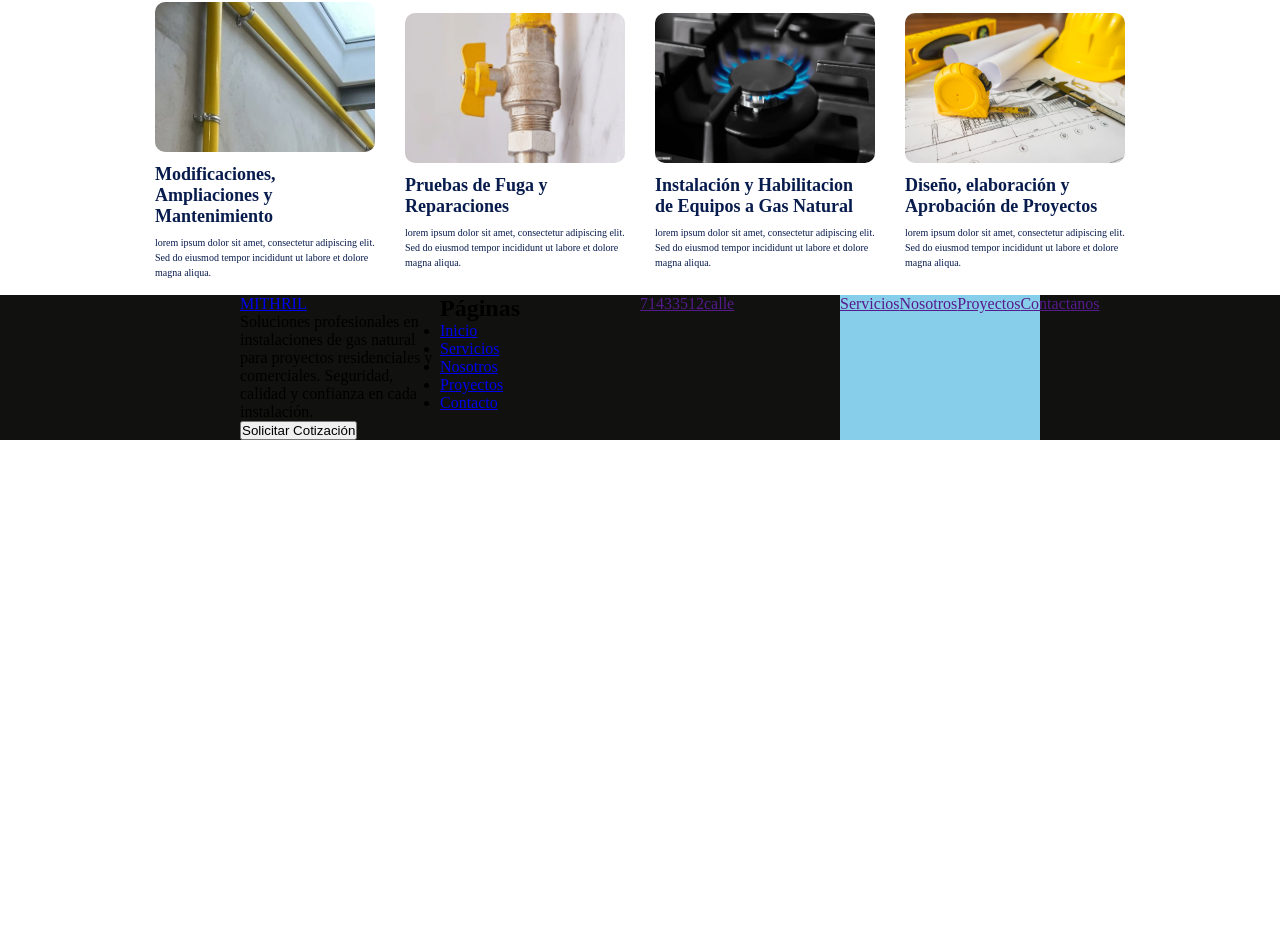
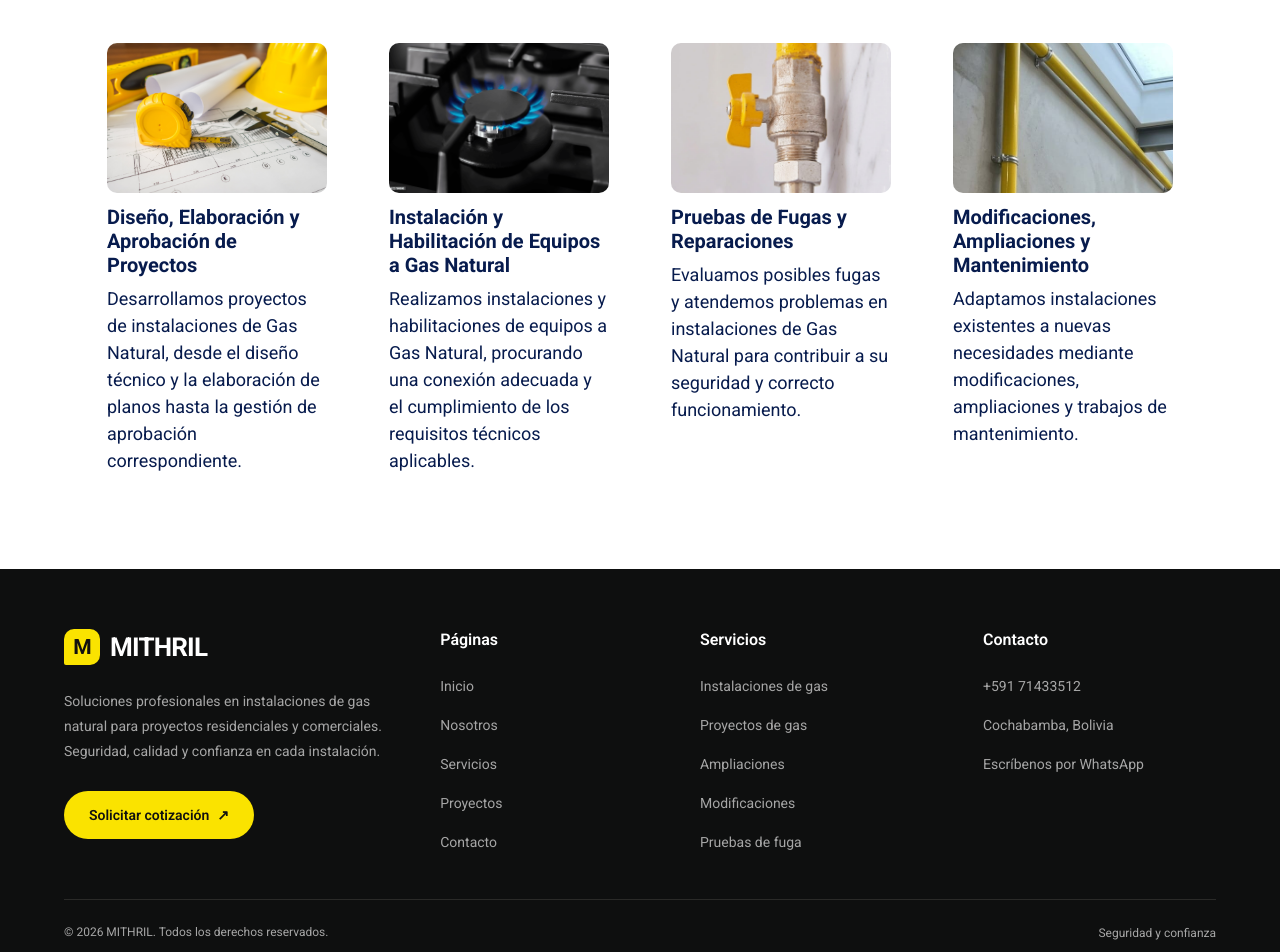
Before and after one commit to Agl-David/website-mithril, a React (Vite) app: page /servicios in a window 1280 px wide. Shown: the part 790-1742 px from the top of the page. Before the commit the page ends 1230 px from the top, so only its background shows below. Built offline with nearby package versions, Linux system fonts and the light colour scheme.

Commit message:
componente footer V1.0.4

```diff
--- a/src/components/CardServicios/CardServicios.css
+++ b/src/components/CardServicios/CardServicios.css
@@ -29,7 +29,7 @@
 .servicios__contenedor-card h2 {
   margin: 12px 0 8px;
 
-  font-size: 18px;
+  font-size: 20px;
   font-weight: 700;
 
   color: #071b4d;
@@ -40,7 +40,7 @@
 .servicios__contenedor-card p {
   margin: 0;
 
-  font-size: 10px;
+  font-size: 18px;
   line-height: 1.5;
 
   color: #071b4d;
--- a/src/components/Footer/Footer.css
+++ b/src/components/Footer/Footer.css
@@ -1,46 +1,256 @@
-.footer{
-    display: flex;
-    flex-direction: column;
-    justify-content:  center;
-    flex-wrap: nowrap;
-    background-color: var(--color-background);
+/* =========================
+   FOOTER
+========================= */
 
-
+.footer {
+  width: 100%;
+  padding: 60px 5% 20px;
+  background-color: var(--color-background-dark);
+  color: var(--color-text);
+  font-family: var(--font-family);
 }
 
-.footer__container{
-    display: flex;
-    flex-direction: row;
-    justify-content: center;
-    flex-wrap: nowrap;
+/* =========================
+   CONTENEDOR PRINCIPAL
+========================= */
 
+.footer__container {
+  display: grid;
+  grid-template-columns: 1.4fr 0.9fr 1fr 1fr;
+  gap: 50px;
+  width: 100%;
+  max-width: 1400px;
+  margin: 0 auto;
+  padding-bottom: 45px;
 }
 
-/* footer - columna 1 */
-.footer__descripcion{
-    width: 200px;
-    height: auto;
+/* =========================
+   COLUMNA 1: DESCRIPCIÓN
+========================= */
+
+.footer__descripcion {
+  display: flex;
+  flex-direction: column;
+  align-items: flex-start;
 }
 
-/* footer - columna 2 */
-.footer__pages{
-    width: 200px;
-    height: auto;
+.footer__logo {
+  display: inline-flex;
+  align-items: center;
+  gap: 10px;
+  margin-bottom: 24px;
+  color: var(--color-text);
+  font-size: 26px;
+  font-weight: 700;
+  letter-spacing: -0.8px;
+  text-decoration: none;
 }
 
-/* footer - columna 3 */
-.footer__columna{
-    width: 200px;
-    height: auto;
-
+.footer__logo-icon {
+  display: flex;
+  align-items: center;
+  justify-content: center;
+  width: 36px;
+  height: 36px;
+  border-radius: 10px 10px 10px 2px;
+  background-color: var(--color-primary);
+  color: var(--color-background);
+  font-size: 21px;
+  font-weight: 700;
 }
 
-/* footer - columna 4 */
-.footer__empresa{
-    width: 200px;
-    height: auto;
-    display: flex;
+.footer__text {
+  max-width: 340px;
+  margin-bottom: 26px;
+  color: var(--color-text-secondary);
+  font-size: 14px;
+  font-weight: 400;
+  line-height: 1.8;
+}
+
+/* Botón de cotización */
+
+.footer__boton {
+  display: inline-flex;
+  align-items: center;
+  justify-content: center;
+  gap: 8px;
+  padding: 15px 24px;
+  border: 1px solid transparent;
+  border-radius: 50px;
+  background-color: var(--color-primary);
+  color: var(--color-background);
+  font-size: 14px;
+  font-weight: 600;
+  text-decoration: none;
+  transition:
+    background-color 0.25s ease,
+    color 0.25s ease,
+    transform 0.25s ease;
+}
+
+.footer__boton:hover {
+  background-color: var(--color-text);
+  transform: translateY(-2px);
+}
+
+.footer__boton:focus-visible,
+.footer__logo:focus-visible,
+.footer__lista a:focus-visible,
+.footer__bottom-link:focus-visible {
+  outline: 2px solid var(--color-primary);
+  outline-offset: 4px;
+}
+
+/* =========================
+   TÍTULOS DE COLUMNAS
+========================= */
+
+.footer__titulo {
+  margin-bottom: 24px;
+  color: var(--color-text);
+  font-size: 16px;
+  font-weight: 600;
+  line-height: 1.4;
+}
+
+/* =========================
+   LISTAS
+========================= */
+
+.footer__lista {
+  display: flex;
+  flex-direction: column;
+  gap: 15px;
+  margin: 0;
+  padding: 0;
+  list-style: none;
+}
+
+.footer__lista li {
+  color: var(--color-text-secondary);
+  font-size: 14px;
+  font-weight: 400;
+  line-height: 1.7;
+}
+
+/* Enlaces de las columnas */
+
+.footer__lista a {
+  color: var(--color-text-secondary);
+  text-decoration: none;
+  transition: color 0.2s ease;
+}
+
+.footer__lista a:hover {
+  color: var(--color-primary);
+}
+
+/* =========================
+   BARRA INFERIOR
+========================= */
+
+.footer__bottom {
+  display: flex;
+  align-items: center;
+  justify-content: space-between;
+  gap: 20px;
+  width: 100%;
+  max-width: 1400px;
+  margin: 0 auto;
+  padding-top: 22px;
+  border-top: 1px solid var(--color-border);
+}
+
+.footer__copyright {
+  margin: 0;
+  color: var(--color-text-secondary);
+  font-size: 12px;
+  font-weight: 400;
+  line-height: 1.8;
+}
+
+.footer__bottom-link {
+  color: var(--color-text-secondary);
+  font-size: 12px;
+  text-decoration: none;
+  transition: color 0.2s ease;
+}
+
+.footer__bottom-link:hover {
+  color: var(--color-primary);
+}
+
+/* =========================
+   TABLET
+========================= */
+
+@media (max-width: 1024px) {
+  .footer {
+    padding: 50px 4% 20px;
+  }
+
+  .footer__container {
+    grid-template-columns: repeat(2, minmax(0, 1fr));
+    gap: 40px 35px;
+  }
+
+  .footer__text {
+    max-width: 400px;
+  }
+}
+
+/* =========================
+   MÓVIL
+========================= */
+
+@media (max-width: 600px) {
+  .footer {
+    padding: 40px 24px 20px;
+  }
+
+  .footer__container {
+    grid-template-columns: 1fr;
+    gap: 35px;
+    padding-bottom: 35px;
+  }
+
+  .footer__logo {
+    margin-bottom: 18px;
+  }
+
+  .footer__text {
+    max-width: 100%;
+    margin-bottom: 22px;
+  }
+
+  .footer__titulo {
+    margin-bottom: 16px;
+  }
+
+  .footer__lista {
+    gap: 12px;
+  }
+
+  .footer__bottom {
     flex-direction: column;
-    flex-wrap: nowrap;
-    background-color: skyblue;
+    align-items: flex-start;
+    gap: 8px;
+  }
 }
+
+/* =========================
+   ACCESIBILIDAD
+========================= */
+
+@media (prefers-reduced-motion: reduce) {
+  .footer__boton,
+  .footer__lista a,
+  .footer__bottom-link {
+    transition: none;
+  }
+
+  .footer__boton:hover {
+    transform: none;
+  }
+}
--- a/src/components/Footer/Footer.jsx
+++ b/src/components/Footer/Footer.jsx
@@ -1,5 +1,4 @@
-import "./Footer.css"
-
+  import "./Footer.css";
 
 const Footer = () => {
   return (
@@ -8,53 +7,111 @@ const Footer = () => {
 
         {/* Columna 1: Descripción */}
         <section className="footer__descripcion">
-          <a href="/" className="footer__logo">MITHRIL</a>
+          <a href="/" className="footer__logo">
+            <span className="footer__logo-icon" aria-hidden="true">
+              M
+            </span>
+
+            <span>MITHRIL</span>
+          </a>
+
           <p className="footer__text">
-            Soluciones profesionales en instalaciones de gas natural
-            para proyectos residenciales y comerciales. Seguridad,
-            calidad y confianza en cada instalación.
+            Soluciones profesionales en instalaciones de gas
+            natural para proyectos residenciales y comerciales.
+            Seguridad, calidad y confianza en cada instalación.
           </p>
-          <button> Solicitar Cotización</button>
+
+          <a href="/contacto" className="footer__boton">
+            Solicitar cotización
+            <span aria-hidden="true"> ↗</span>
+          </a>
         </section>
 
-        {/* Columna 2: pages */}
-        <nav className="footer__pages">
-          <h2>Páginas</h2>
-          <ul>
+        {/* Columna 2: Páginas */}
+        <nav className="footer__pages" aria-label="Páginas">
+          <h2 className="footer__titulo">Páginas</h2>
+
+          <ul className="footer__lista">
             <li>
-              <a href="/" className="footer__enlace">Inicio</a>
+              <a href="/">Inicio</a>
             </li>
             <li>
-              <a href="/servicios" className="footer__enlace">Servicios</a>
+              <a href="/nosotros">Nosotros</a>
             </li>
             <li>
-              <a href="/nosotros" className="footer__enlace">Nosotros</a>
+              <a href="/servicios">Servicios</a>
             </li>
             <li>
-              <a href="/proyectos" className="footer__enlace">Proyectos</a>
+              <a href="/proyectos">Proyectos</a>
             </li>
             <li>
-              <a href="/contacto" className="footer__enlace">Contacto</a>
+              <a href="/contacto">Contacto</a>
             </li>
           </ul>
         </nav>
 
-        {/* Columna 3: contacto*/}
-        <div className="footer__columna">
-          <a href="">71433512</a>
-          <a href="">calle</a>
+        {/* Columna 3: Servicios */}
+        <nav className="footer__servicios" aria-label="Servicios">
+          <h2 className="footer__titulo">Servicios</h2>
 
-        </div>
+          <ul className="footer__lista">
+            <li>
+              <a href="/servicios">Instalaciones de gas</a>
+            </li>
+            <li>
+              <a href="/servicios">Proyectos de gas</a>
+            </li>
+            <li>
+              <a href="/servicios">Ampliaciones</a>
+            </li>
+            <li>
+              <a href="/servicios">Modificaciones</a>
+            </li>
+            <li>
+              <a href="/servicios">Pruebas de fuga</a>
+            </li>
+          </ul>
+        </nav>
 
-        <div className="footer__empresa">
-          <ul>
-            <a href="">Servicios</a>
-            <a href="">Nosotros</a>
-            <a href="">Proyectos</a>
-            <a href="">Contactanos</a>
+        {/* Columna 4: Contacto */}
+        <section className="footer__contacto">
+          <h2 className="footer__titulo">Contacto</h2>
+
+          <ul className="footer__lista">
+            <li>
+              <a href="tel:+59171433512">
+                +591 71433512
+              </a>
+            </li>
+
+            <li>
+              <span>Cochabamba, Bolivia</span>
+            </li>
+
+            <li>
+              <a
+                href="https://wa.me/59171433512"
+                target="_blank"
+                rel="noopener noreferrer"
+              >
+                Escríbenos por WhatsApp
+              </a>
+            </li>
           </ul>
-        </div>
+        </section>
 
+      </div>
+
+      {/* Barra inferior */}
+      <div className="footer__bottom">
+        <p className="footer__copyright">
+          © {new Date().getFullYear()} MITHRIL.
+          Todos los derechos reservados.
+        </p>
+
+        <a href="/contacto" className="footer__bottom-link">
+          Seguridad y confianza
+        </a>
       </div>
     </footer>
   );
--- a/src/index.css
+++ b/src/index.css
@@ -1,8 +1,16 @@
+/* =========================
+   RESET
+========================= */
+
 * {
   margin: 0;
   padding: 0;
   box-sizing: border-box;
 }
+
+/* =========================
+   VARIABLES GLOBALES
+========================= */
 
 :root {
   --color-primary: #FAE300;
@@ -11,4 +19,39 @@
   --color-text: #FFFFFF;
   --color-text-secondary: #A6A6A6;
   --color-border: #2A2A28;
+
+  --font-family: "Roboto", sans-serif;
 }
+
+/* =========================
+   ESTILOS BASE
+========================= */
+
+html {
+  scroll-behavior: smooth;
+}
+
+body {
+  min-width: 320px;
+  min-height: 100vh;
+  font-family: var(--font-family);
+  background-color: var(--color-background);
+  color: var(--color-text);
+  -webkit-font-smoothing: antialiased;
+}
+
+button,
+input,
+textarea,
+select {
+  font: inherit;
+}
+
+a {
+  color: inherit;
+}
+
+img {
+  display: block;
+  max-width: 100%;
+}
--- a/src/pages/Servicios/Servicios.css
+++ b/src/pages/Servicios/Servicios.css
@@ -1,7 +1,58 @@
+
+/* =========================
+   SECCIÓN SERVICIOS
+========================= */
+
+.servicios {
+  width: 100%;
+  padding: 40px 24px 80px;
+  background-color: #FFFFFF;
+  color: #11110F;
+}
+
+/* =========================
+   CONTENEDOR DE TARJETAS
+========================= */
+
 .servicios__contenedor {
   display: flex;
-  flex-direction: row-reverse;
+  flex-direction: row;
+  flex-wrap: wrap;
   justify-content: center;
-  align-items: center;
-  flex-wrap: wrap;
+  align-items: stretch;
+  gap: 32px;
+
+  width: 100%;
+  max-width: 1200px;
+  margin: 0 auto;
 }
+
+/* =========================
+   TABLETS
+========================= */
+
+@media (max-width: 900px) {
+  .servicios {
+    padding: 32px 20px 60px;
+  }
+
+  .servicios__contenedor {
+    gap: 24px;
+  }
+}
+
+/* =========================
+   MÓVILES
+========================= */
+
+@media (max-width: 600px) {
+  .servicios {
+    padding: 24px 16px 48px;
+  }
+
+  .servicios__contenedor {
+    flex-direction: column;
+    align-items: center;
+    gap: 24px;
+  }
+}
--- a/src/pages/Servicios/Servicios.jsx
+++ b/src/pages/Servicios/Servicios.jsx
@@ -1,16 +1,17 @@
+
  // import Components
 import PageHeader from "../../components/PageHeader/PageHeader";
 import TituloPages from "../../components/TituloPages/TituloPages";
 import CardServicios from "../../components/CardServicios/CardServicios";
 
-//Import css page
-import "./Servicios.css"
+// Import CSS page
+import "./Servicios.css";
 
-// Importacion de imagenes
-import imgProyectos from "../../assets/imgs/servicios/proyectos.jpg"
-import imgHornalla from "../../assets/imgs/servicios/hornalla.png"
-import imgTuberia from "../../assets/imgs/servicios/tuberia.jpg"
-import imgValvula from "../../assets/imgs/servicios/valvula.jpg"
+// Importación de imágenes
+import imgProyectos from "../../assets/imgs/servicios/proyectos.jpg";
+import imgHornalla from "../../assets/imgs/servicios/hornalla.png";
+import imgTuberia from "../../assets/imgs/servicios/tuberia.jpg";
+import imgValvula from "../../assets/imgs/servicios/valvula.jpg";
 
 const Servicios = () => {
   return (
@@ -21,32 +22,38 @@ const Servicios = () => {
         resaltado="proyecto"
         descripcion="Ofrecemos soluciones técnicas para instalaciones nuevas, ampliaciones, modificaciones y proyectos de Gas Natural."
       />
+
       <TituloPages
-        enunciado="Enunciado de la sección"
+        enunciado="Soluciones técnicas para instalaciones seguras, eficientes y confiables."
       />
 
+      <section className="servicios">
         <div className="servicios__contenedor">
           <CardServicios
-          titulo="Diseño, elaboración y Aprobación de Proyectos"
-          texto="lorem ipsum dolor sit amet, consectetur adipiscing elit. Sed do eiusmod tempor incididunt ut labore et dolore magna aliqua."
+            titulo="Diseño, Elaboración y Aprobación de Proyectos"
+            texto="Desarrollamos proyectos de instalaciones de Gas Natural, desde el diseño técnico y la elaboración de planos hasta la gestión de aprobación correspondiente."
             imagen={imgProyectos}
           />
+
           <CardServicios
-          titulo="Instalación y Habilitacion de Equipos a Gas Natural"
-          texto="lorem ipsum dolor sit amet, consectetur adipiscing elit. Sed do eiusmod tempor incididunt ut labore et dolore magna aliqua."
+            titulo="Instalación y Habilitación de Equipos a Gas Natural"
+            texto="Realizamos instalaciones y habilitaciones de equipos a Gas Natural, procurando una conexión adecuada y el cumplimiento de los requisitos técnicos aplicables."
             imagen={imgHornalla}
           />
+
           <CardServicios
-          titulo="Pruebas de Fuga y Reparaciones"
-          texto="lorem ipsum dolor sit amet, consectetur adipiscing elit. Sed do eiusmod tempor incididunt ut labore et dolore magna aliqua."
+            titulo="Pruebas de Fugas y Reparaciones"
+            texto="Evaluamos posibles fugas y atendemos problemas en instalaciones de Gas Natural para contribuir a su seguridad y correcto funcionamiento."
             imagen={imgValvula}
           />
+
           <CardServicios
             titulo="Modificaciones, Ampliaciones y Mantenimiento"
-          texto="lorem ipsum dolor sit amet, consectetur adipiscing elit. Sed do eiusmod tempor incididunt ut labore et dolore magna aliqua."
+            texto="Adaptamos instalaciones existentes a nuevas necesidades mediante modificaciones, ampliaciones y trabajos de mantenimiento."
             imagen={imgTuberia}
           />
         </div>
+      </section>
     </>
   );
 };
```
Lines whose indentation alone changed are shown as unchanged.
